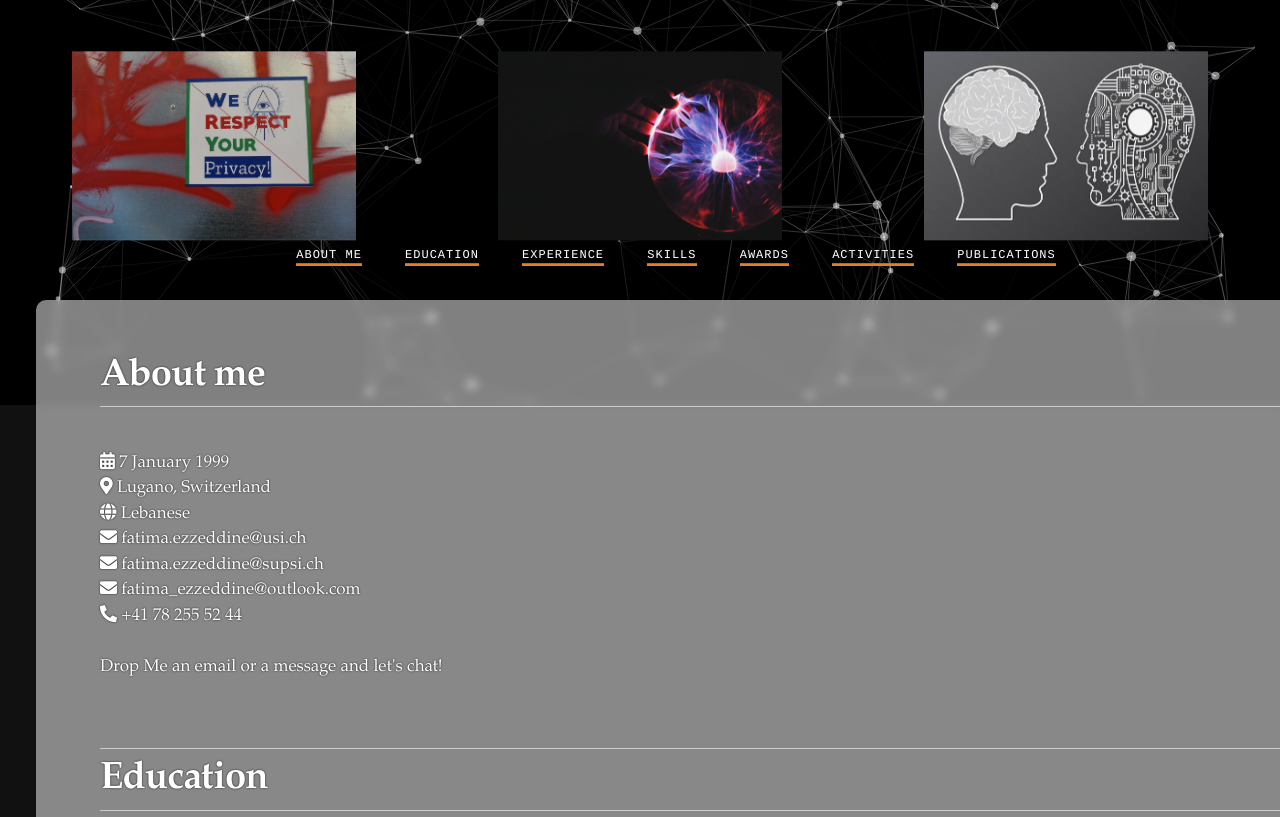
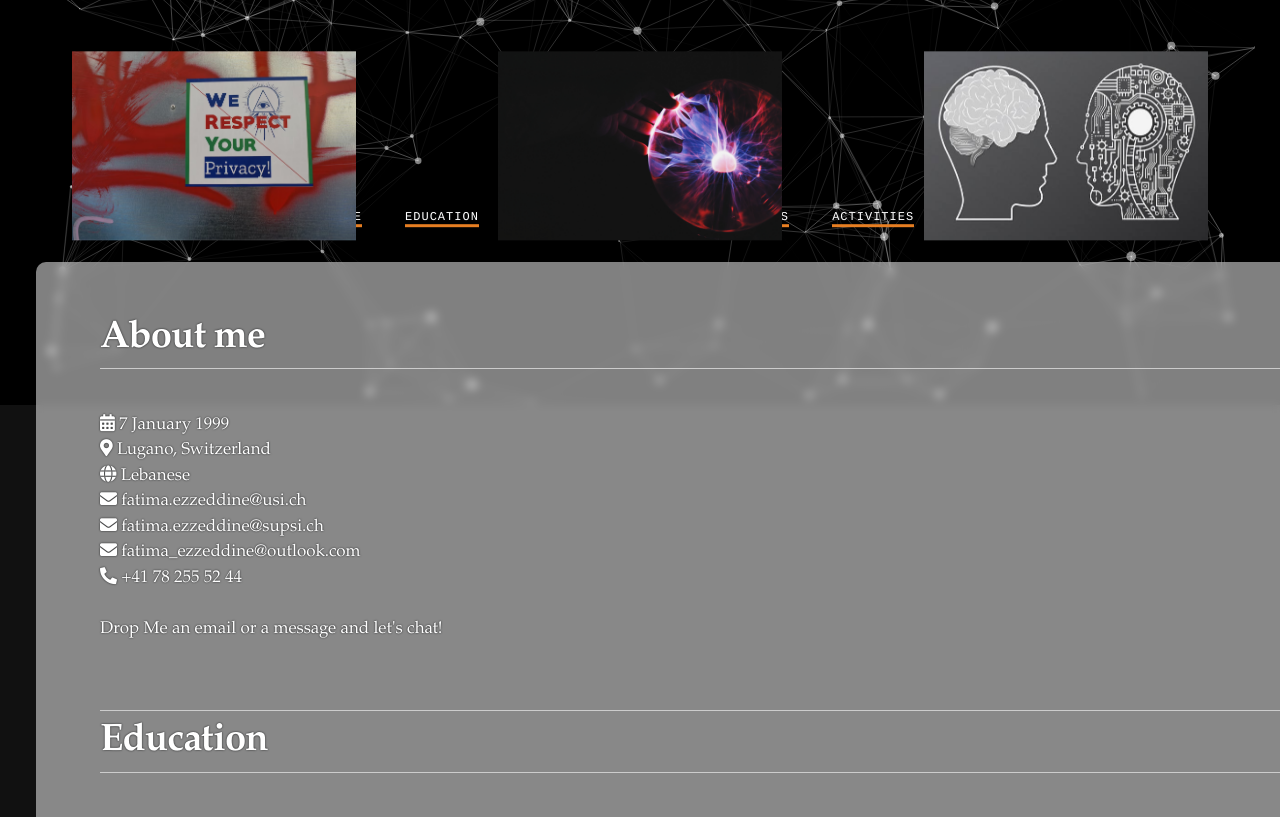
Before and after one commit to FatimaEzzedinee/FatimaEzzedinee.github.io, a website: page index.html in a window 1280 px wide. Shown: the part 395-1212 px from the top of the page. Drawn offline with Linux system fonts and the light colour scheme.

Commit message:
somehow responsive

```diff
--- a/css/style.css
+++ b/css/style.css
@@ -136,12 +136,12 @@ canvas {
 
 .text {
   display: block;
-  position: relative;
+  position: absolute;
   z-index: 1;
   width: 100%;
   max-width: 100%;
   padding: 2em 3em;
-  padding-top: 3%;
+  padding-top: 0%;
   background: rgba(128, 128, 128, 0);
   text-shadow: 0px 0px 2px #131415;
   color: white;
```
